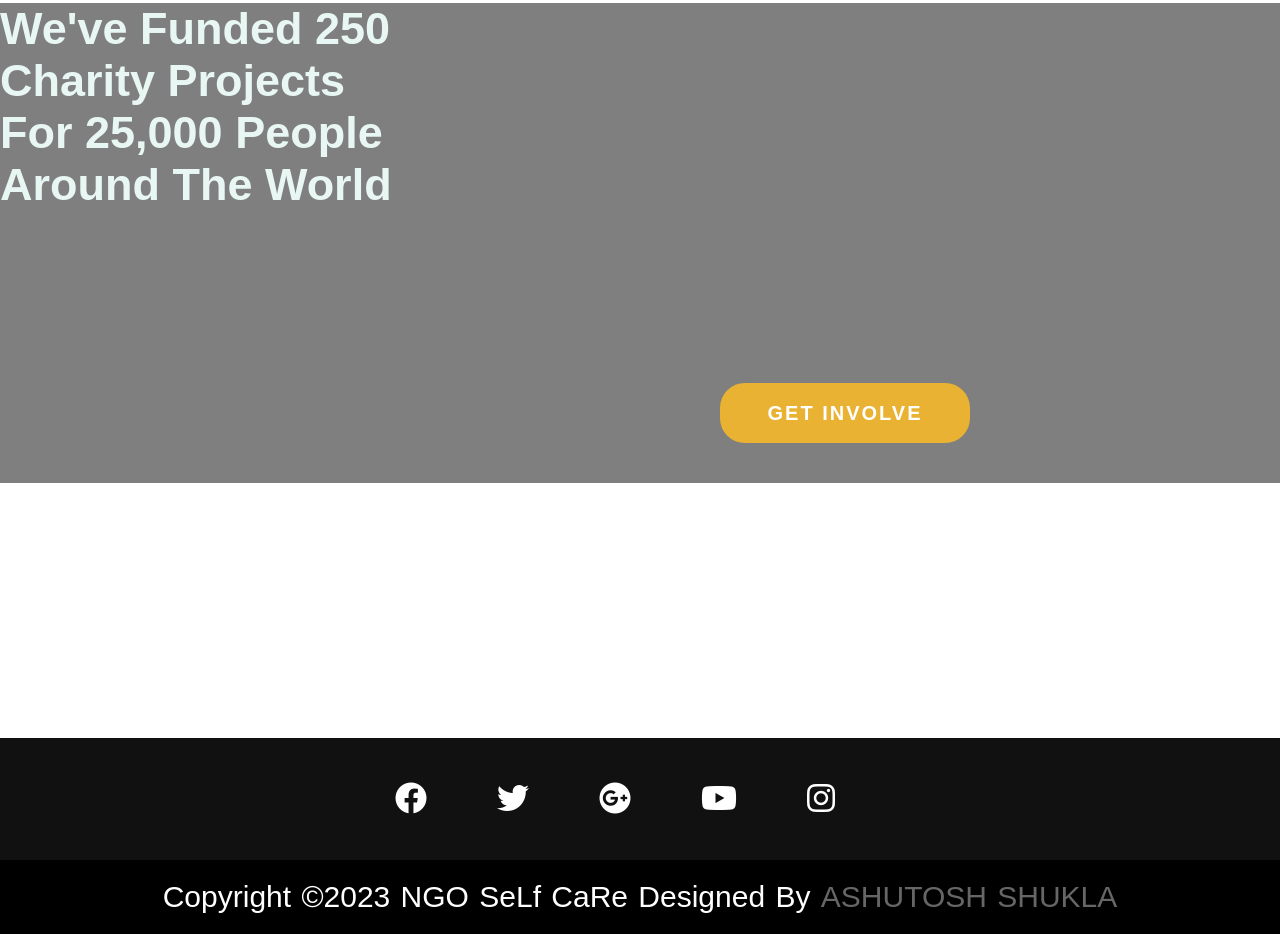
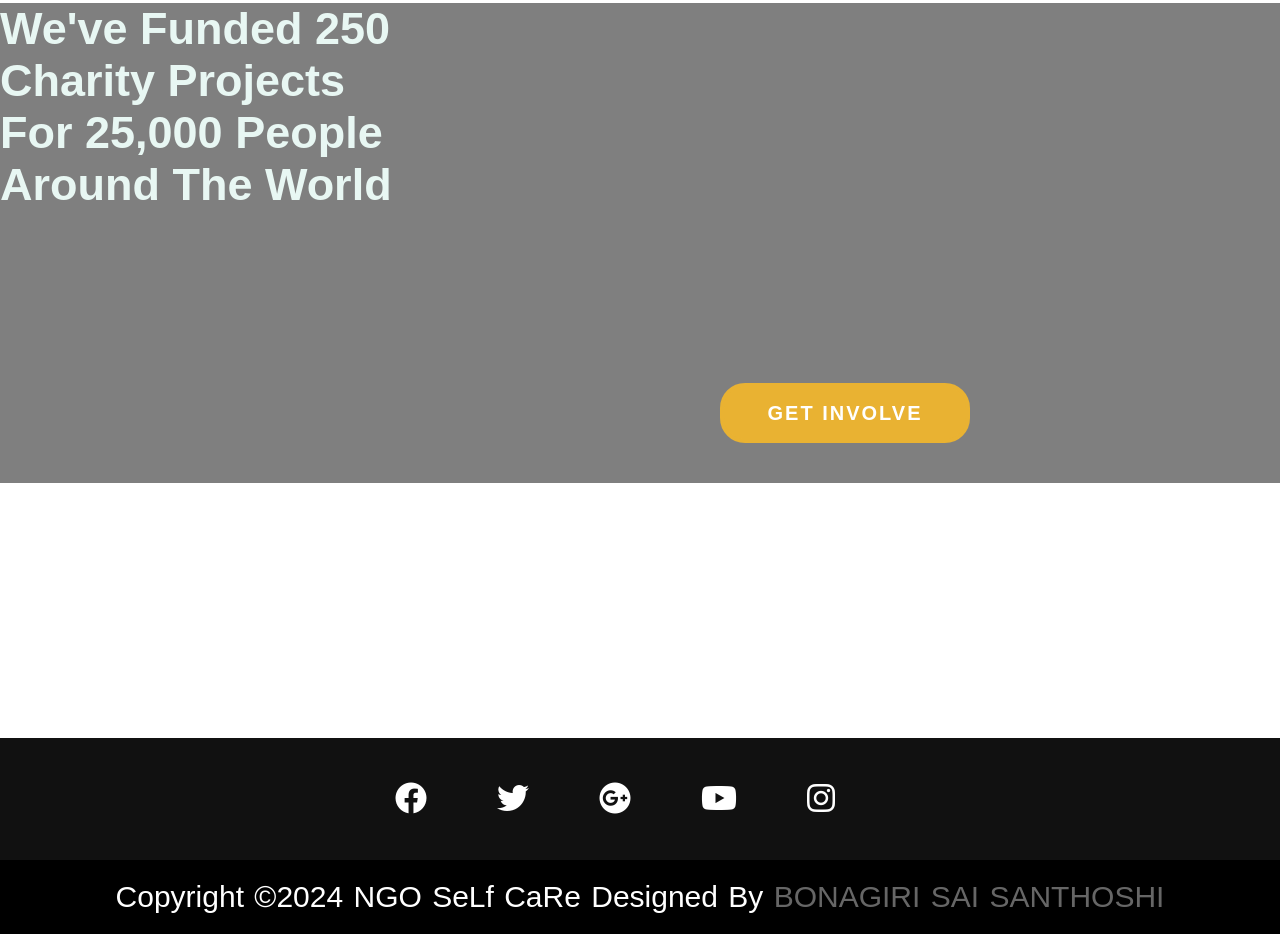
Before and after one commit to saisanthoshi11/NGO_SelfCare, a plain HTML site: page html/about.html in a window 1280 px wide. Shown: the part 2591-3525 px from the top of the page. Drawn offline with Linux system fonts and the light colour scheme.

Commit message:
final one

```diff
--- a/html/about.html
+++ b/html/about.html
@@ -182,7 +182,7 @@
 
                   <div class="footer-bottom">
                         <p>
-                              copyright &copy;2023 NGO SeLf CaRe designed by <span>Ashutosh Shukla</span>
+                              copyright &copy;2024 NGO SeLf CaRe designed by <span>Bonagiri sai santhoshi</span>
                         </p>
                   </div>
             </div>
```
